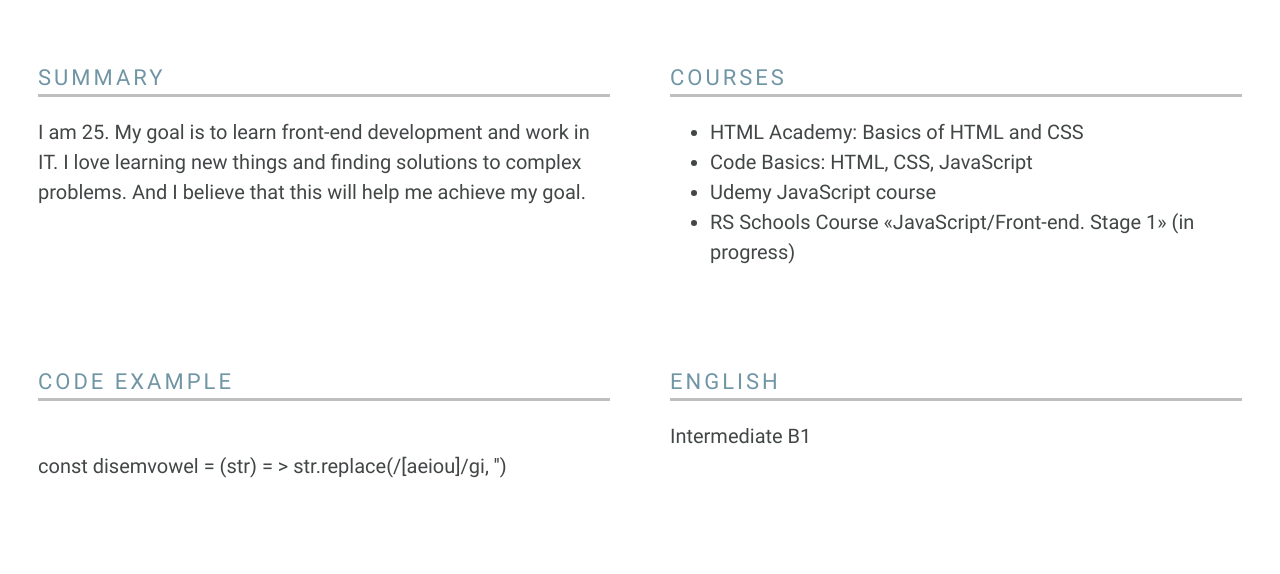
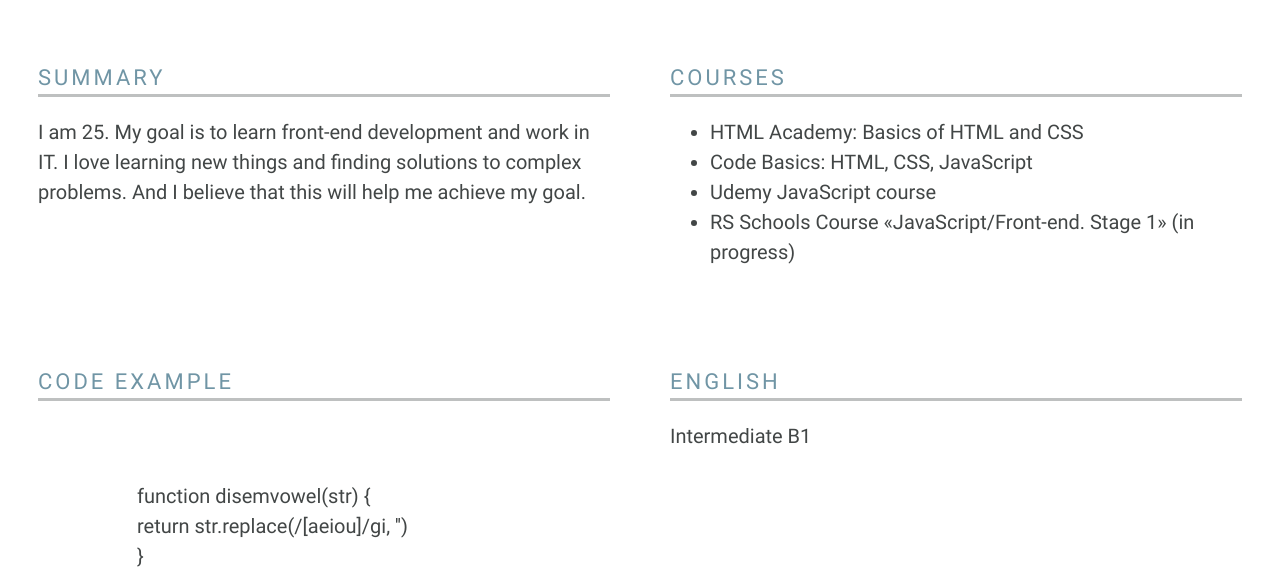
Before and after one commit to alinamalikova/rsschool-cv, a plain HTML site: page index.html in a window 1280 px wide. Shown: the part 668-1242 px from the top of the page. Drawn offline with Linux system fonts and the light colour scheme.

Commit message:
fix: change code example

```diff
--- a/index.html
+++ b/index.html
@@ -66,7 +66,11 @@
             <section class="section" id="code">
                 <h2 class="section-title">Code example</h2>
                 <pre>
-                    <code class="example">const disemvowel = (str) = &gt; str.replace(/[aeiou]/gi, '')</code>
+                    <code class="example">
+                    function disemvowel(str) {
+                    return str.replace(/[aeiou]/gi, '')
+                    }
+                    </code>
                 </pre>
             </section>
             <section class="section" id="english">
```
